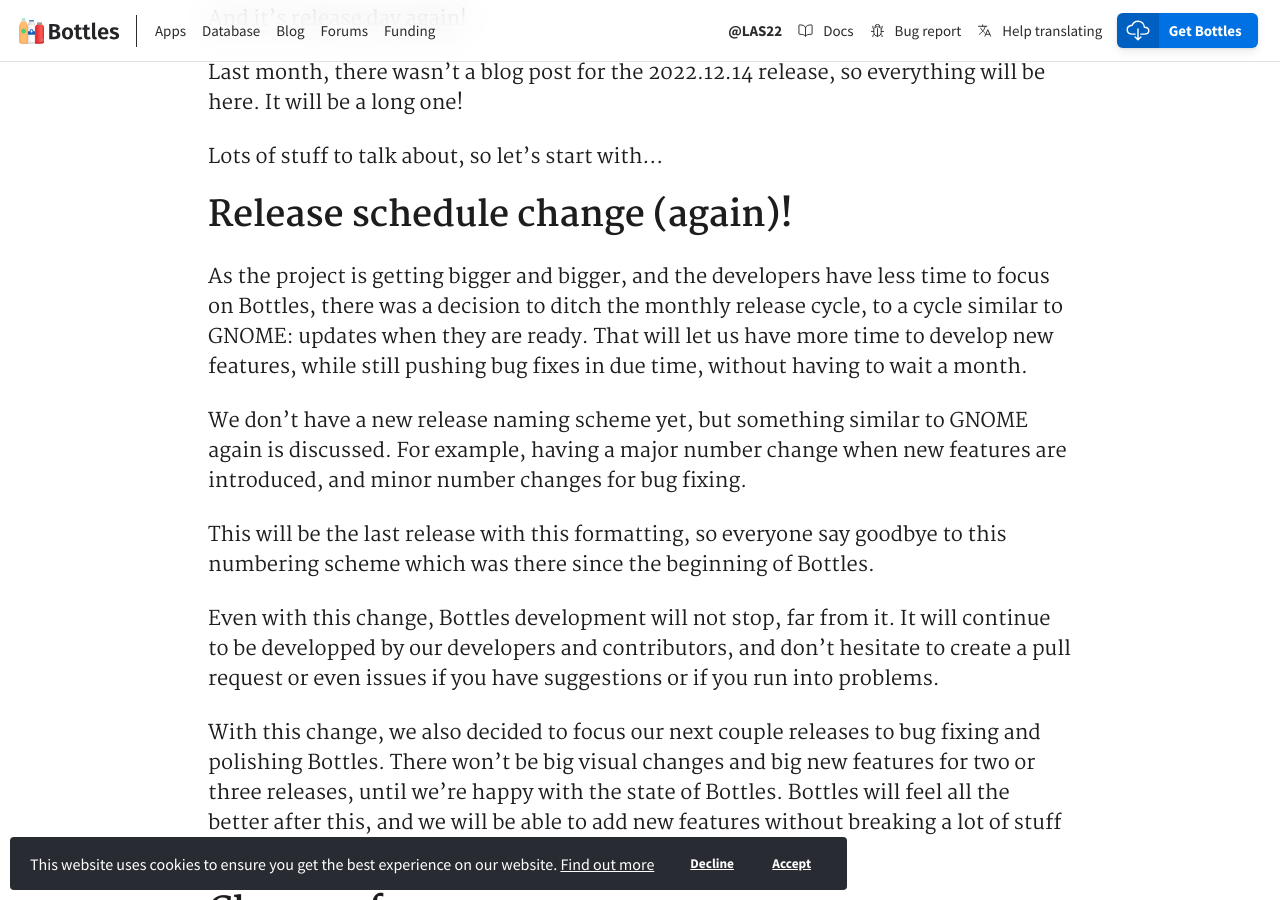
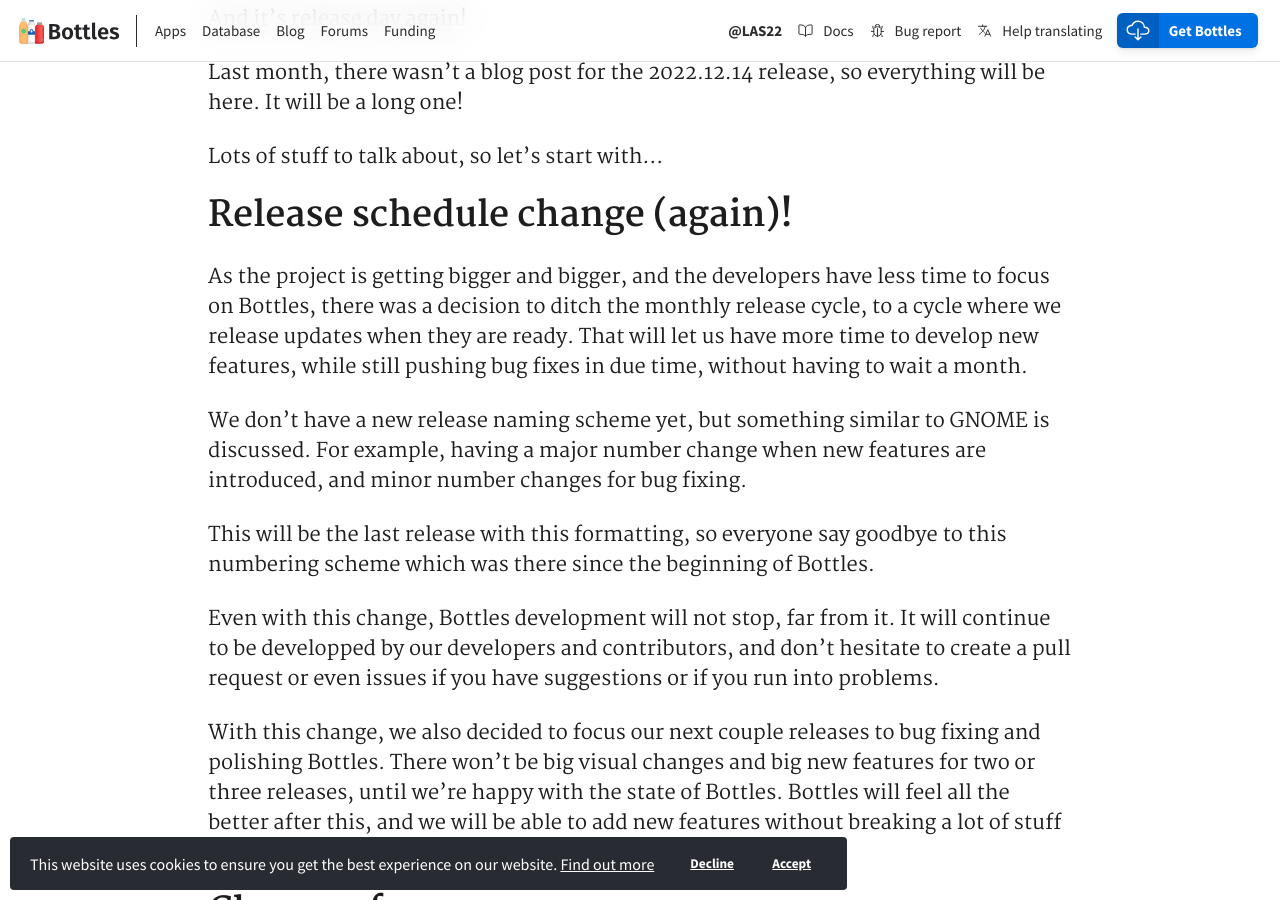
Before and after one commit to bottlesdevs/website, a Jekyll site: the page built from _posts/2023-01-14-release-2023.01.14.md, in a window 1280 px wide and 900 px high, scrolled down 685 px. Built offline with Jekyll 4.4.1, drawn with Linux system fonts in a browser that asks for light colours; nearby versions of some CDN libraries; comment, search, counter and statistics services are not loaded.

Commit message:
Apply suggestions from code review

```diff
--- a/_posts/2023-01-14-release-2023.01.14.md
+++ b/_posts/2023-01-14-release-2023.01.14.md
@@ -26,9 +26,9 @@
 Lots of stuff to talk about, so let's start with...
 
 ## Release schedule change (again)!
-As the project is getting bigger and bigger, and the developers have less time to focus on Bottles, there was a decision to ditch the monthly release cycle, to a cycle similar to GNOME: updates when they are ready. That will let us have more time to develop new features, while still pushing bug fixes in due time, without having to wait a month.
+As the project is getting bigger and bigger, and the developers have less time to focus on Bottles, there was a decision to ditch the monthly release cycle, to a cycle where we release updates when they are ready. That will let us have more time to develop new features, while still pushing bug fixes in due time, without having to wait a month.
 
-We don't have a new release naming scheme yet, but something similar to GNOME again is discussed. For example, having a major number change when new features are introduced, and minor number changes for bug fixing.
+We don't have a new release naming scheme yet, but something similar to GNOME is discussed. For example, having a major number change when new features are introduced, and minor number changes for bug fixing.
 
 This will be the last release with this formatting, so everyone say goodbye to this numbering scheme which was there since the beginning of Bottles.
 
```
